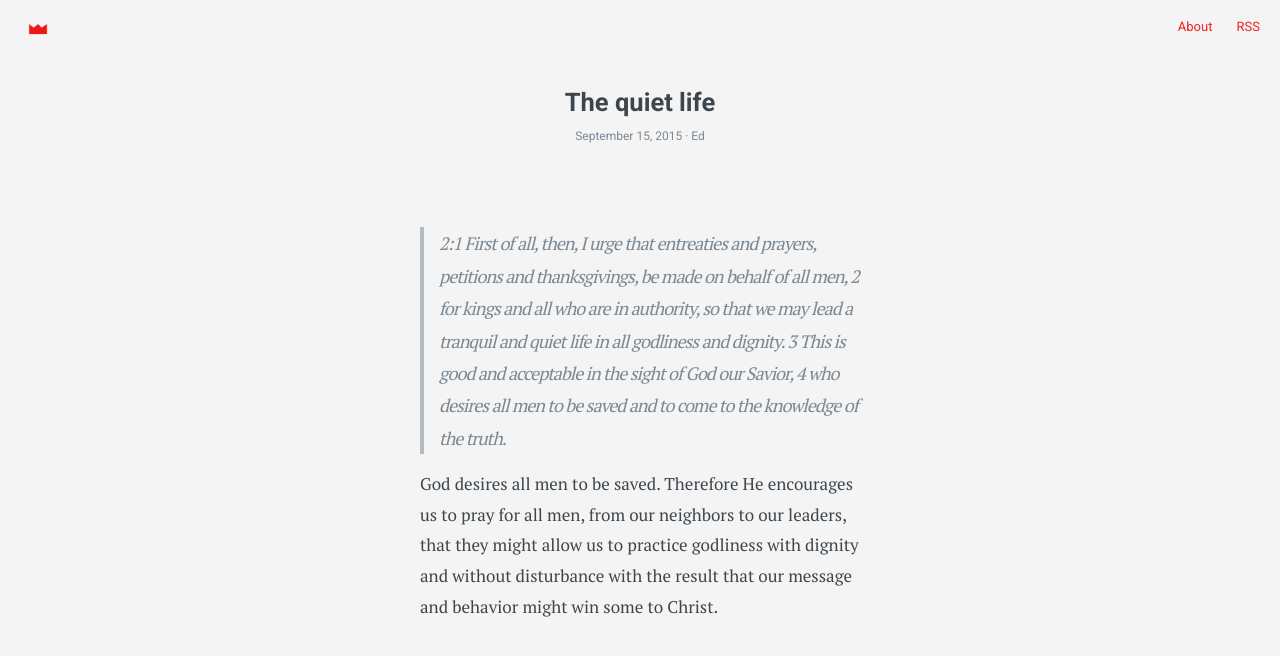
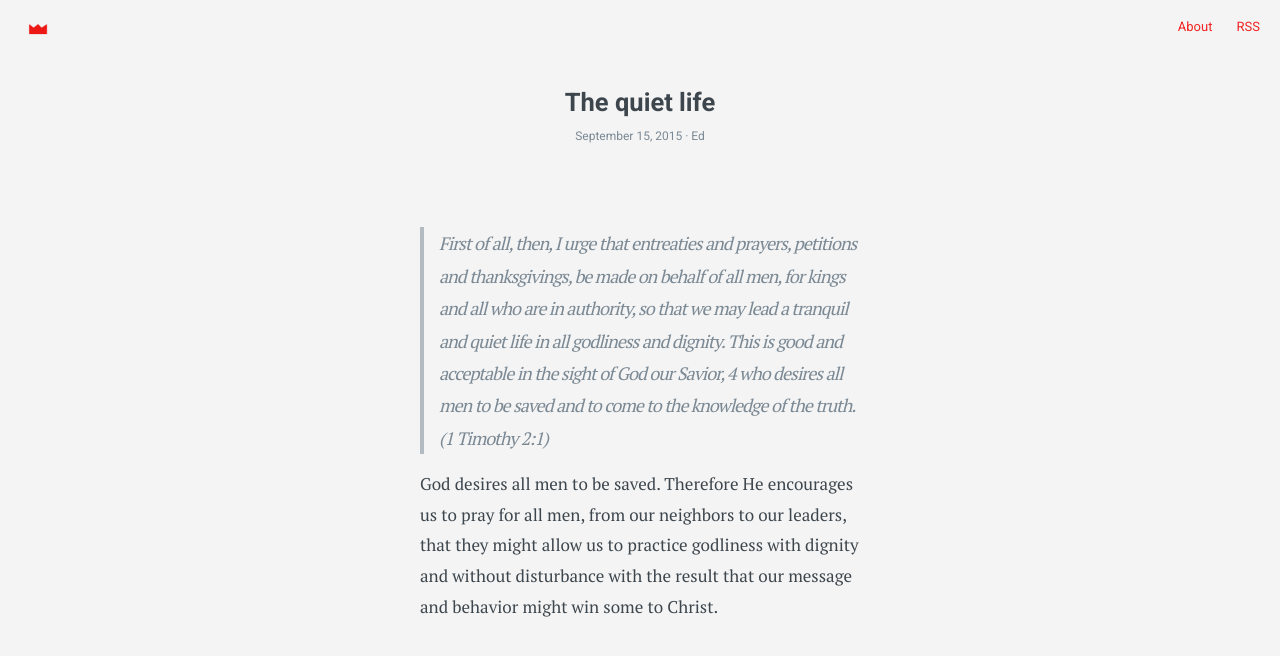
Before and after one commit to edchao/crown, a Jekyll site: the page built from _posts/2015-09-15-Quiet_life.markdown, in a window 1280 px wide. Shown: the top 656 px of the page. Built offline with Jekyll 4.4.1, drawn with Linux system fonts in a browser that asks for light colours.

Commit message:
Update 2015-09-15-Quiet_life.markdown

```diff
--- a/_posts/2015-09-15-Quiet_life.markdown
+++ b/_posts/2015-09-15-Quiet_life.markdown
@@ -6,6 +6,6 @@ categories: crown
 author: Ed
 ---
 
-> 2:1 First of all, then, I urge that entreaties and prayers, petitions and thanksgivings, be made on behalf of all men, 2 for kings and all who are in authority, so that we may lead a tranquil and quiet life in all godliness and dignity. 3 This is good and acceptable in the sight of God our Savior, 4 who desires all men to be saved and to come to the knowledge of the truth.
+> First of all, then, I urge that entreaties and prayers, petitions and thanksgivings, be made on behalf of all men, for kings and all who are in authority, so that we may lead a tranquil and quiet life in all godliness and dignity.  This is good and acceptable in the sight of God our Savior, 4 who desires all men to be saved and to come to the knowledge of the truth. (1 Timothy 2:1)
 
 God desires all men to be saved. Therefore He encourages us to pray for all men, from our neighbors to our leaders, that they might allow us to practice godliness with dignity and without disturbance with the result that our message and behavior might win some to Christ.
```
